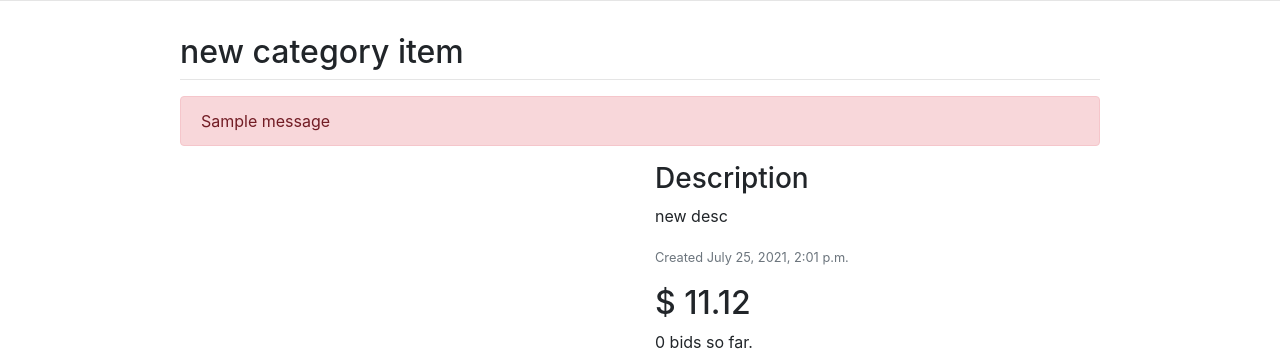
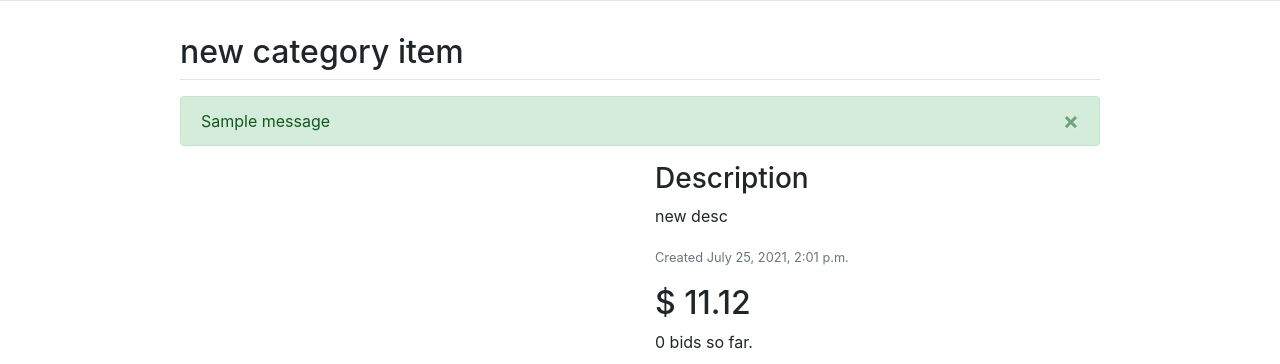
Before and after one commit to des-ant/CS50x_Web_2021, a Django app: page /listing/6 in a window 1280 px wide. Shown: the part 56-420 px from the top of the page. Run offline with Django 3.2, Linux system fonts and the light colour scheme; data comes from the database, SQL or seed files in the repository; both versions use the stored data as it was after the commit; tables that the repository leaves empty hold one stand-in row (values such as "Sample post"); one stand-in notice (Sample message) is shown; some libraries are stand-ins or nearby versions.

Commit message:
flash messages added to listing page

```diff
--- a/2_Commerce/commerce/auctions/templates/auctions/listing.html
+++ b/2_Commerce/commerce/auctions/templates/auctions/listing.html
@@ -11,8 +11,15 @@
     <div class="row justify-content-center">
       <div class="col-lg-10">
         {% if messages %} {% for message in messages %}
-        <div class="alert alert-danger" role="alert">
+        {% if message.tags == "error" %}
+        <div class="alert alert-danger alert-dismissible fade show" role="alert">
+        {% elif message.tags == "success" %}
+        <div class="alert alert-success alert-dismissible fade show" role="alert">
+        {% endif %}
           {{ message }}
+          <button type="button" class="close" data-dismiss="alert" aria-label="Close">
+            <span aria-hidden="true">&times;</span>
+          </button>
         </div>
         {% endfor %} {% endif %}
       </div>
--- a/2_Commerce/commerce/auctions/views.py
+++ b/2_Commerce/commerce/auctions/views.py
@@ -185,6 +185,7 @@ def listing(request, listing_id):
                 # Update highest bid on listing object
                 listing_obj.highest_bid = new_bid_object
                 listing_obj.save()
+                messages.success(request, "Your bid has been accepted")
                 return HttpResponseRedirect(reverse("auctions:listing", args=[listing_id]))
             else:
                 messages.error(request, "Error: invalid bid")
@@ -200,6 +201,7 @@ def listing(request, listing_id):
                 new_comment_object.listing = listing_obj
                 new_comment_object.date = datetime.now()
                 new_comment_object.save()
+                messages.success(request, "Your comment has been posted")
                 return HttpResponseRedirect(reverse("auctions:listing", args=[listing_id]))
             else:
                 messages.error(request, "Error: invalid comment")
@@ -216,9 +218,11 @@ def watch(request, listing_id):
     watchlisting = request.user.watchlist.filter(pk=listing_id).first()
     if watchlisting:
         request.user.watchlist.remove(watchlisting)
+        messages.success(request, "Item has been removed from watchlist")
     else:
         # Add to watchlist if not already added
         request.user.watchlist.add(listing_obj)
+        messages.success(request, "Item has been added to watchlist")
     return listing(request, listing_id)
 
 
```
Also changed, not shown: 2_Commerce/commerce/db.sqlite3, 2_Commerce/commerce/static/images/auctions/MPKminiMKIII-angle-media1400x1050.jpeg (added).
